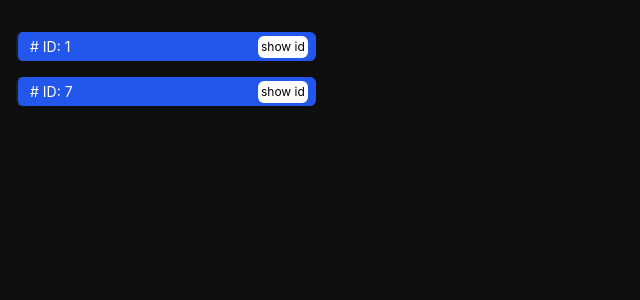
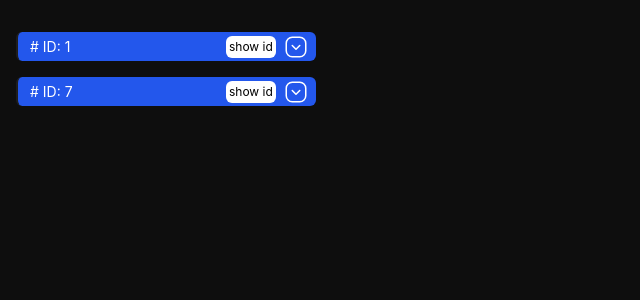
Before and after one commit to Weqil/tree-nodes-angular, an Angular app: page / in a window 1280 px wide. Shown: the top 300 px of the page, without its empty margins (0-640 px from the left). Built offline with nearby package versions, Linux system fonts and the light colour scheme.

Commit message:
feat: add arrow button in tree

```diff
--- a/src/app/components/tree-item/tree-item.component.html
+++ b/src/app/components/tree-item/tree-item.component.html
@@ -3,9 +3,22 @@
   <div [ngClass]="itemStyles" (click)="openChange()" class="tree-node">
     <div class="tree-node__id"># ID: {{ node.id }}</div>
   </div>
-  <div (click)="idButtonClickedChange()" class="show-id-button">
-    <app-standart-button buttonText="show id"></app-standart-button>
+  <div class="item-buttons">
+    <app-standart-button
+      (click)="idButtonClickedChange()"
+      buttonText="show id"
+    ></app-standart-button>
+    @if (node.children.length) {
+    <button
+      (click)="openChange()"
+      [ngClass]="{
+        'arrow-button':!open,
+        'arrow-button--active':open,
+    }"
+    >
+      <img src="./icons/arrow.svg" alt="" />
+    </button>
+    }
   </div>
 </div>
-
 }
--- a/src/app/components/tree-item/tree-item.component.scss
+++ b/src/app/components/tree-item/tree-item.component.scss
@@ -17,11 +17,34 @@
   position: relative;
   max-width: 300px;
 }
-.show-id-button {
+.item-buttons {
   position: absolute;
   top: 0;
   height: 100%;
   display: flex;
+  gap: 0.5rem;
   align-items: center;
   right: 0.5rem;
 }
+
+.arrow-button {
+  cursor: pointer;
+  background: none;
+  border: none;
+  transform: rotate(180deg);
+  img {
+    width: 1.5rem;
+    filter: brightness(0) saturate(100%) invert(100%) sepia(100%) saturate(0%)
+      hue-rotate(266deg) brightness(102%) contrast(104%);
+  }
+  &--active {
+    background: none;
+    border: none;
+    transform: rotate(0deg);
+    img {
+      width: 1.5rem;
+      filter: brightness(0) saturate(100%) invert(100%) sepia(100%) saturate(0%)
+        hue-rotate(266deg) brightness(102%) contrast(104%);
+    }
+  }
+}
--- a/src/app/components/tree-item/tree-item.component.ts
+++ b/src/app/components/tree-item/tree-item.component.ts
@@ -12,6 +12,7 @@ import { NgClass } from '@angular/common';
 export class TreeItemComponent {
   @Input() node!: INode;
   @Input() disabled: boolean = false;
+  @Input() open:boolean = false
   @Output() isOpen = new EventEmitter<INode>();
   @Output() idButtonClicked = new EventEmitter<INode>();
   openChange() {
@@ -21,8 +22,6 @@ export class TreeItemComponent {
     this.idButtonClicked.emit(this.node);
   }
   get itemStyles(): string[] {
-    return [
-      this.disabled ? 'disabled':''
-    ]
+    return [this.disabled ? 'disabled' : ''];
   }
 }
--- a/src/app/components/tree-section/tree-section.component.html
+++ b/src/app/components/tree-section/tree-section.component.html
@@ -1,7 +1,7 @@
 <div [class]="!parentNode ? 'tree' : 'tree__has-parent'">
   @for (node of nodes; track $index) {
   <div class="tree-item-wrapper">
-    <app-tree-item [disabled]="node.is_deleted" (idButtonClicked)="showId($event)" (isOpen)="openTree($event)" [node]="node"></app-tree-item>
+    <app-tree-item [disabled]="node.is_deleted" [open]="checkOpen(node)" (idButtonClicked)="showId($event)" (isOpen)="openTree($event)" [node]="node"></app-tree-item>
   </div>
   @if (node.children && checkOpen(node)) {
   <app-tree-section
--- a/src/app/components/tree-section/tree-section.component.ts
+++ b/src/app/components/tree-section/tree-section.component.ts
@@ -28,6 +28,7 @@ import { StandartButtonComponent } from '../UI/standart-button/standart-button.c
 export class TreeSectionComponent {
   @Input() parentNode: null | INode = null;
   @Input() nodes?: INode[];
+
   openNodes = signal<{ [title: string]: boolean }>({});
 
   openTree(node: INode) {
```
Also changed, not shown: public/icons/arrow.svg (added), src/app/components/tree-section/tree-section.component.scss (line endings or trailing spaces).
